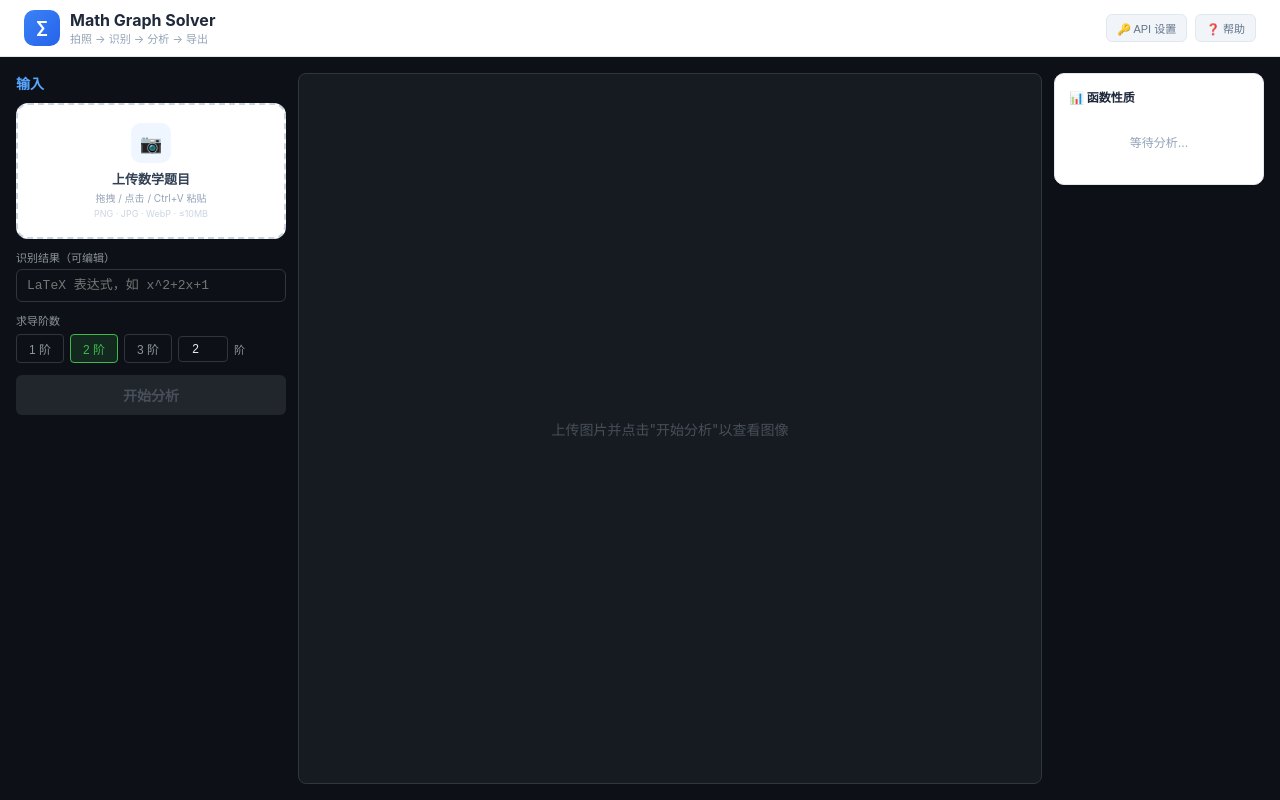
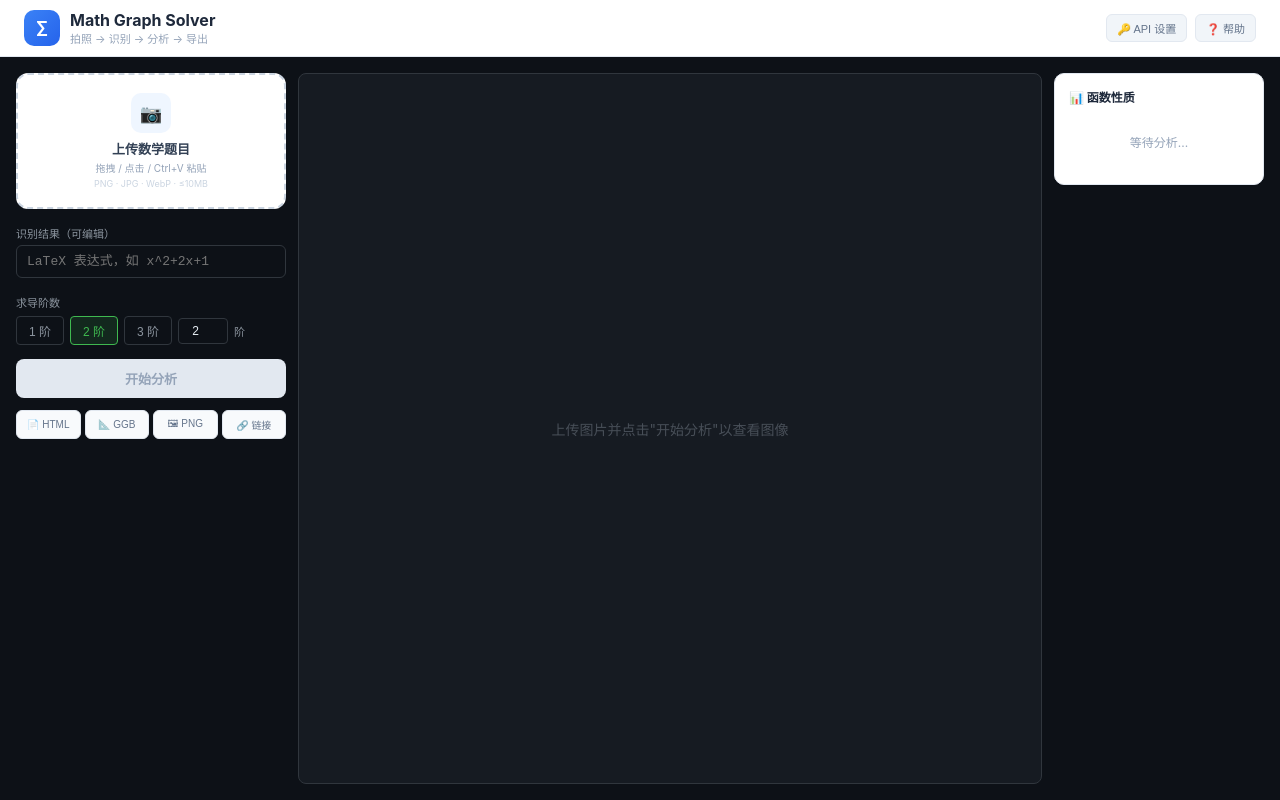
Before and after one commit to Sy1via-sys/miaomath-frontend, a React (Vite) app: page / in a window 1280 px wide. Built offline with nearby package versions, Linux system fonts and the light colour scheme.

Commit message:
feat: update InputPanel with type tags and export buttons

```diff
--- a/src/components/InputPanel/InputPanel.jsx
+++ b/src/components/InputPanel/InputPanel.jsx
@@ -2,46 +2,113 @@ import ImageUploader from "./ImageUploader";
 import OcrResult from "./OcrResult";
 import DerivativeSelector from "./DerivativeSelector";
 
+const TYPE_LABELS = {
+  "function": "函数",
+  "plane_geometry": "平面几何",
+  "solid_geometry": "立体几何",
+  "analytic_geometry": "解析几何",
+};
+
+const TYPE_COLORS = {
+  "function": { bg: "#dbeafe", color: "#1d4ed8" },
+  "plane_geometry": { bg: "#ffedd5", color: "#c2410c" },
+  "solid_geometry": { bg: "#f3e8ff", color: "#7c3aed" },
+  "analytic_geometry": { bg: "#dcfce7", color: "#16a34a" },
+};
+
 export default function InputPanel({
-  onUpload,
-  latex,
-  onLatexChange,
-  derivativeOrder,
-  onOrderChange,
-  ocrLoading,
-  ocrError,
-  analyzeLoading,
-  onAnalyze,
+  onUpload, latex, onLatexChange, derivativeOrder, onOrderChange,
+  ocrLoading, ocrError, analyzeLoading, onAnalyze,
+  problemType, expressions,
+  onExport, isGeometry,
 }) {
+  const typeInfo = TYPE_COLORS[problemType] || { bg: "#f1f5f9", color: "#64748b" };
+  const typeLabel = TYPE_LABELS[problemType] || "未知";
+  const showDerivative = !isGeometry;
+
   return (
-    <div>
-      <div style={{ color: "#58a6ff", fontWeight: 700, fontSize: "14px", marginBottom: "10px" }}>
-        输入
+    <>
+      <ImageUploader onUpload={onUpload} disabled={ocrLoading} />
+
+      {ocrLoading && (
+        <div style={cardStyle}>
+          <div style={{ color: "#94a3b8", fontSize: "11px", textAlign: "center" }}>AI 识别中...</div>
+        </div>
+      )}
+
+      {problemType && (
+        <div style={cardStyle}>
+          <div style={{ color: "#94a3b8", fontSize: "10px", marginBottom: "4px" }}>AI 识别题型</div>
+          <div style={{ display: "flex", gap: "4px", flexWrap: "wrap" }}>
+            <span style={{
+              background: typeInfo.bg, color: typeInfo.color,
+              padding: "2px 10px", borderRadius: "12px", fontSize: "10px", fontWeight: 600,
+            }}>{typeLabel}</span>
+            {expressions?.map((e, i) => (
+              <span key={i} style={{
+                background: "#f1f5f9", color: "#64748b",
+                padding: "2px 8px", borderRadius: "12px", fontSize: "10px",
+              }}>{e}</span>
+            ))}
+          </div>
+        </div>
+      )}
+
+      <OcrResult latex={latex} loading={false} error={ocrError} onChange={onLatexChange} />
+
+      {showDerivative && (
+        <DerivativeSelector order={derivativeOrder} onChange={onOrderChange} disabled={analyzeLoading} />
+      )}
+
+      <button onClick={onAnalyze} disabled={!latex.trim() || analyzeLoading}
+        className="btn-analyze"
+        style={{
+          width: "100%", marginTop: "8px", padding: "10px", border: "none",
+          borderRadius: "8px", background: latex.trim() && !analyzeLoading
+            ? "linear-gradient(135deg, #3b82f6, #2563eb)" : "#e2e8f0",
+          color: latex.trim() && !analyzeLoading ? "#fff" : "#94a3b8",
+          fontSize: "13px", fontWeight: 700, cursor: latex.trim() && !analyzeLoading ? "pointer" : "not-allowed",
+          boxShadow: latex.trim() && !analyzeLoading ? "0 2px 6px rgba(59,130,246,0.25)" : "none",
+          transition: "all 0.2s ease",
+        }}
+      >{analyzeLoading ? "分析中..." : "开始分析"}</button>
+
+      {/* Export buttons */}
+      <div style={{ display: "flex", gap: "4px", marginTop: "6px" }}>
+        {[
+          ["📄", "HTML", "html"],
+          ["📐", "GGB", "ggb"],
+          ["🖼", "PNG", "png"],
+          ["🔗", "链接", "link"],
+        ].map(([icon, label, format]) => (
+          <button key={format} onClick={() => onExport(format)}
+            style={{
+              flex: 1, padding: "5px 3px", background: "#f8fafc",
+              border: "1px solid #e2e8f0", borderRadius: "6px",
+              fontSize: "10px", color: "#64748b", cursor: "pointer",
+              display: "flex", alignItems: "center", justifyContent: "center", gap: "2px",
+              transition: "all 0.2s ease",
+            }}
+            onMouseEnter={(e) => {
+              e.target.style.background = "#eff6ff";
+              e.target.style.borderColor = "#3b82f6";
+              e.target.style.color = "#2563eb";
+              e.target.style.transform = "translateY(-1px)";
+            }}
+            onMouseLeave={(e) => {
+              e.target.style.background = "#f8fafc";
+              e.target.style.borderColor = "#e2e8f0";
+              e.target.style.color = "#64748b";
+              e.target.style.transform = "translateY(0)";
+            }}
+          >{icon} {label}</button>
+        ))}
       </div>
-      <ImageUploader onUpload={onUpload} disabled={ocrLoading} />
-      <OcrResult latex={latex} loading={ocrLoading} error={ocrError} onChange={onLatexChange} />
-      <DerivativeSelector order={derivativeOrder} onChange={onOrderChange} disabled={analyzeLoading} />
-      <button
-        onClick={onAnalyze}
-        disabled={!latex.trim() || analyzeLoading}
-        style={{
-          width: "100%",
-          marginTop: "12px",
-          padding: "10px",
-          borderRadius: "6px",
-          border: "none",
-          background: latex.trim() && !analyzeLoading
-            ? "linear-gradient(135deg, #3fb950, #238636)"
-            : "#21262d",
-          color: latex.trim() && !analyzeLoading ? "#fff" : "#484f58",
-          fontSize: "14px",
-          fontWeight: 600,
-          cursor: latex.trim() && !analyzeLoading ? "pointer" : "not-allowed",
-          transition: "opacity 0.2s",
-        }}
-      >
-        {analyzeLoading ? "分析中..." : "开始分析"}
-      </button>
-    </div>
+    </>
   );
 }
+
+const cardStyle = {
+  background: "#fff", border: "1px solid #e2e8f0",
+  borderRadius: "10px", padding: "10px", marginTop: "6px",
+};
```
